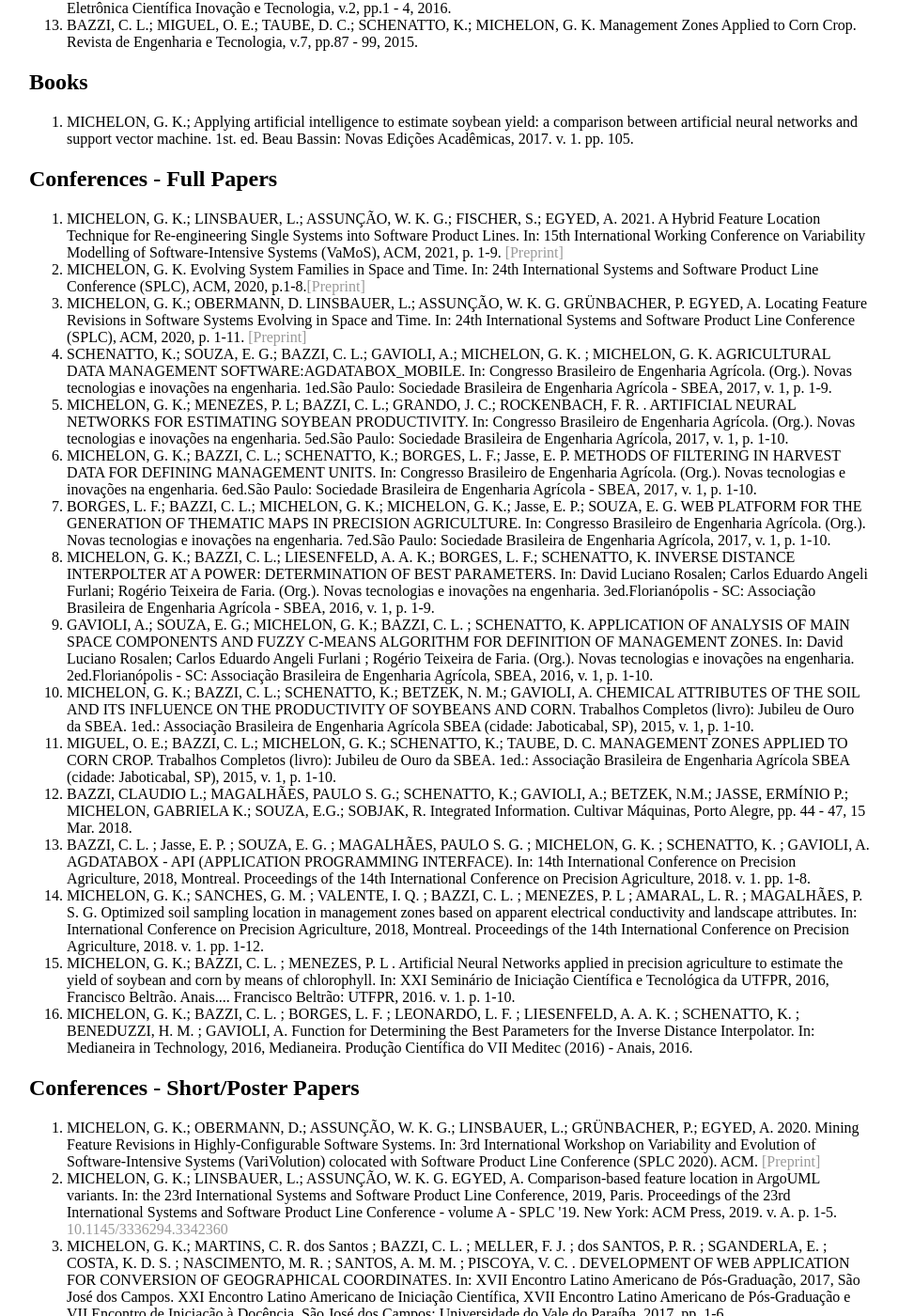
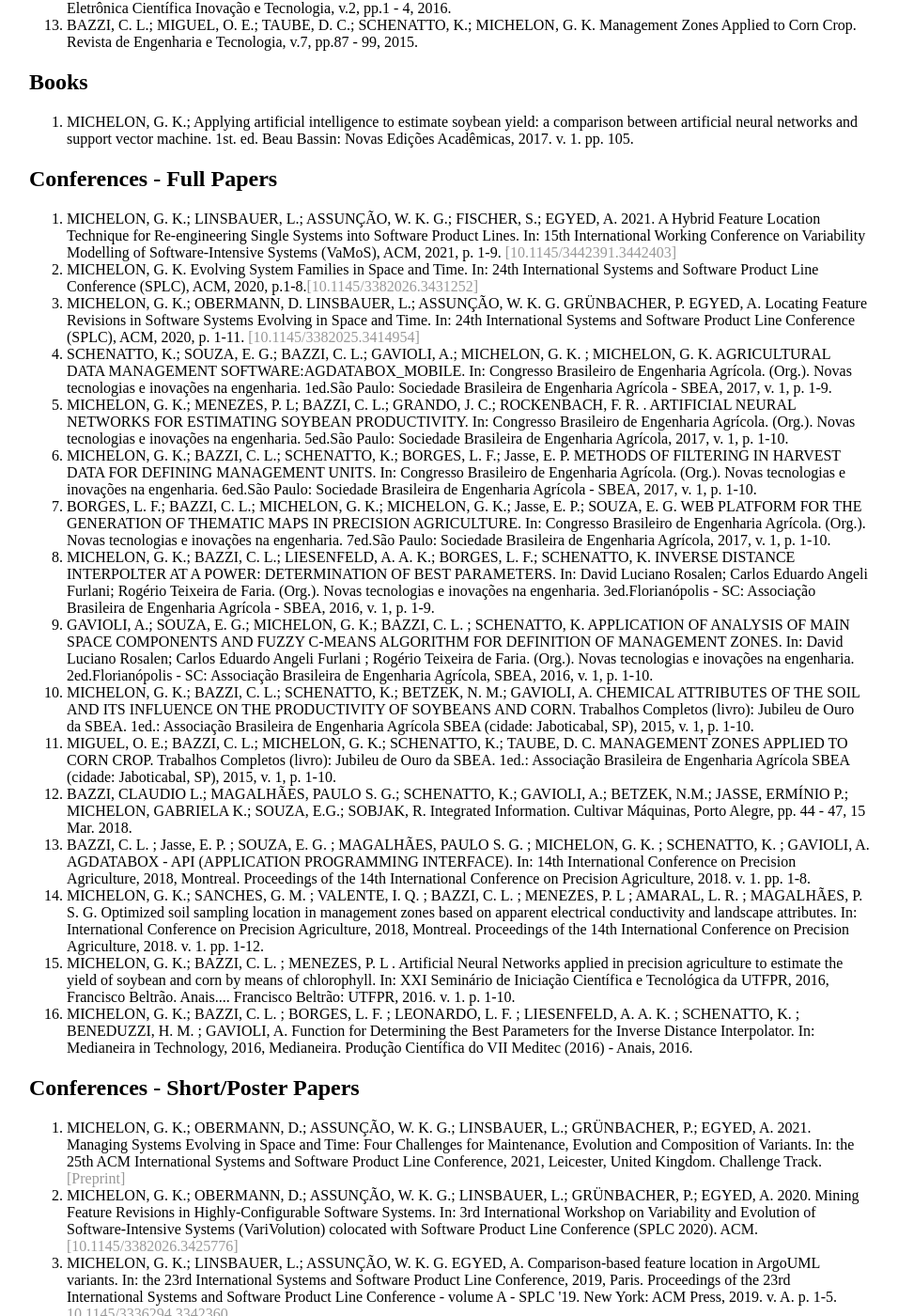
Before and after one commit to GabrielaMichelon/gabrielamichelon.github.io, a Jekyll site: the page built from publications/index.html, in a window 1280 px wide and 1400 px high, scrolled down 840 px. Shown: the whole window at 94% size, without its empty margins (161-1117 px from the left). Built offline with Jekyll 4.4.1, drawn with Linux system fonts in a browser that asks for light colours.

Commit message:
added challenge paper

```diff
--- a/publications/index.html
+++ b/publications/index.html
@@ -33,9 +33,9 @@ title: Publications
 
 	<h2>Conferences - Full Papers</h2>
 	<ol>
-		<li>MICHELON, G. K.; LINSBAUER, L.; ASSUNÇÃO, W. K. G.; FISCHER, S.; EGYED, A. 2021. A Hybrid Feature Location Technique for Re-engineering Single Systems into Software Product Lines. In: 15th International Working Conference on Variability Modelling of Software-Intensive Systems (VaMoS), ACM, 2021, p. 1-9. <a href="../papers/A_Hybrid_Feature_Location_Technique_for_Re-engineering_Single_Systems_into_Software_Product_Lines.pdf" target="_blank">[Preprint]</a> </li>
-		<li>MICHELON, G. K. Evolving System Families in Space and Time. In: 24th International Systems and Software Product Line Conference (SPLC), ACM, 2020, p.1-8.<a href="../papers/Evolving_System_Families_in_Space_and_Time.pdf" target="_blank">[Preprint]</a> </li>
-		<li>MICHELON, G. K.; OBERMANN, D. LINSBAUER, L.; ASSUNÇÃO, W. K. G. GRÜNBACHER, P. EGYED, A. Locating Feature Revisions in Software Systems Evolving in Space and Time. In: 24th International Systems and Software Product Line Conference (SPLC), ACM, 2020, p. 1-11. <a href="../papers/Locating_Feature_Revisions_in_Software_Systems_Evolving_in_Space_and_Time.pdf" target="_blank">[Preprint]</a></li>
+		<li>MICHELON, G. K.; LINSBAUER, L.; ASSUNÇÃO, W. K. G.; FISCHER, S.; EGYED, A. 2021. A Hybrid Feature Location Technique for Re-engineering Single Systems into Software Product Lines. In: 15th International Working Conference on Variability Modelling of Software-Intensive Systems (VaMoS), ACM, 2021, p. 1-9. <a href="../papers/A_Hybrid_Feature_Location_Technique_for_Re-engineering_Single_Systems_into_Software_Product_Lines.pdf" target="_blank">[10.1145/3442391.3442403]</a> </li>
+		<li>MICHELON, G. K. Evolving System Families in Space and Time. In: 24th International Systems and Software Product Line Conference (SPLC), ACM, 2020, p.1-8.<a href="../papers/Evolving_System_Families_in_Space_and_Time.pdf" target="_blank">[10.1145/3382026.3431252]</a> </li>
+		<li>MICHELON, G. K.; OBERMANN, D. LINSBAUER, L.; ASSUNÇÃO, W. K. G. GRÜNBACHER, P. EGYED, A. Locating Feature Revisions in Software Systems Evolving in Space and Time. In: 24th International Systems and Software Product Line Conference (SPLC), ACM, 2020, p. 1-11. <a href="../papers/Locating_Feature_Revisions_in_Software_Systems_Evolving_in_Space_and_Time.pdf" target="_blank">[10.1145/3382025.3414954]</a></li>
 		<li>SCHENATTO, K.; SOUZA, E. G.; BAZZI, C. L.; GAVIOLI, A.; MICHELON, G. K. ; MICHELON, G. K. AGRICULTURAL DATA MANAGEMENT SOFTWARE:AGDATABOX_MOBILE. In: Congresso Brasileiro de Engenharia Agrícola. (Org.). Novas tecnologias e inovações na engenharia. 1ed.São Paulo: Sociedade Brasileira de Engenharia Agrícola - SBEA, 2017, v. 1, p. 1-9. </li>
 		<li>MICHELON, G. K.; MENEZES, P. L; BAZZI, C. L.; GRANDO, J. C.; ROCKENBACH, F. R. . ARTIFICIAL NEURAL NETWORKS FOR ESTIMATING SOYBEAN PRODUCTIVITY. In: Congresso Brasileiro de Engenharia Agrícola. (Org.). Novas tecnologias e inovações na engenharia. 5ed.São Paulo: Sociedade Brasileira de Engenharia Agrícola, 2017, v. 1, p. 1-10. </li>
 		<li>MICHELON, G. K.; BAZZI, C. L.; SCHENATTO, K.; BORGES, L. F.; Jasse, E. P. METHODS OF FILTERING IN HARVEST DATA FOR DEFINING MANAGEMENT UNITS. In: Congresso Brasileiro de Engenharia Agrícola. (Org.). Novas tecnologias e inovações na engenharia. 6ed.São Paulo: Sociedade Brasileira de Engenharia Agrícola - SBEA, 2017, v. 1, p. 1-10.</li>
@@ -53,7 +53,8 @@ title: Publications
 
 	<h2>Conferences -  Short/Poster Papers</h2>
 	<ol>
-		<li>MICHELON, G. K.; OBERMANN, D.; ASSUNÇÃO, W. K. G.; LINSBAUER, L.; GRÜNBACHER, P.; EGYED, A. 2020. Mining Feature Revisions in Highly-Configurable Software Systems. In: 3rd International Workshop on Variability and Evolution of Software-Intensive Systems (VariVolution) colocated with Software Product Line Conference (SPLC 2020). ACM. <a href="../papers/Mining_Feature_Revisions_in_Highly-Configurable_Software_Systems.pdf" target="_blank">[Preprint]</a></li>
+		<li>MICHELON, G. K.; OBERMANN, D.; ASSUNÇÃO, W. K. G.; LINSBAUER, L.; GRÜNBACHER, P.; EGYED, A. 2021. Managing Systems Evolving in Space and Time: Four Challenges for Maintenance, Evolution and Composition of Variants. In: the 25th ACM International Systems and Software Product Line Conference, 2021, Leicester, United Kingdom. Challenge Track. <a href="../papers/Managing_Systems_Evolving_in_Space_and_Time_Four Challenges_for_Maintenance_Evolution_and_Composition_of_Variants.pdf" target="_blank"> [Preprint]</a></li>
+		<li>MICHELON, G. K.; OBERMANN, D.; ASSUNÇÃO, W. K. G.; LINSBAUER, L.; GRÜNBACHER, P.; EGYED, A. 2020. Mining Feature Revisions in Highly-Configurable Software Systems. In: 3rd International Workshop on Variability and Evolution of Software-Intensive Systems (VariVolution) colocated with Software Product Line Conference (SPLC 2020). ACM. <a href="../papers/Mining_Feature_Revisions_in_Highly-Configurable_Software_Systems.pdf" target="_blank">[10.1145/3382026.3425776]</a></li>
 		<li>MICHELON, G. K.; LINSBAUER, L.; ASSUNÇÃO, W. K. G. EGYED, A. Comparison-based feature location in ArgoUML variants. In: the 23rd International Systems and Software Product Line Conference, 2019, Paris. Proceedings of the 23rd International Systems and Software Product Line Conference - volume A - SPLC '19. New York: ACM Press, 2019. v. A. p. 1-5.  <a href="https://doi.org/10.1145/3336294.3342360" target="_blank">10.1145/3336294.3342360</a></li>
 		<li>MICHELON, G. K.; MARTINS, C. R. dos Santos ; BAZZI, C. L. ; MELLER, F. J. ; dos SANTOS, P. R. ; SGANDERLA, E. ; COSTA, K. D. S. ; NASCIMENTO, M. R. ; SANTOS, A. M. M. ; PISCOYA, V. C. . DEVELOPMENT OF WEB APPLICATION FOR CONVERSION OF GEOGRAPHICAL COORDINATES. In: XVII Encontro Latino Americano de Pós-Graduação, 2017, São José dos Campos. XXI Encontro Latino Americano de Iniciação Científica, XVII Encontro Latino Americano de Pós-Graduação e VII Encontro de Iniciação à Docência. São José dos Campos: Universidade do Vale do Paraíba, 2017. pp. 1-6. </li>
 		<li>MICHELON, G. K.; BARBOSA, M. M. ; HOFFMANN, A. B. G. . Evaluation of the Communicability of the Web-Site Moodle. In: Medianeira in Technology, 2016, Medianeira. Produção Científica do VII Meditec (2016) - Anais, 2016. </li>
```
Also changed, not shown: 1 other file.
